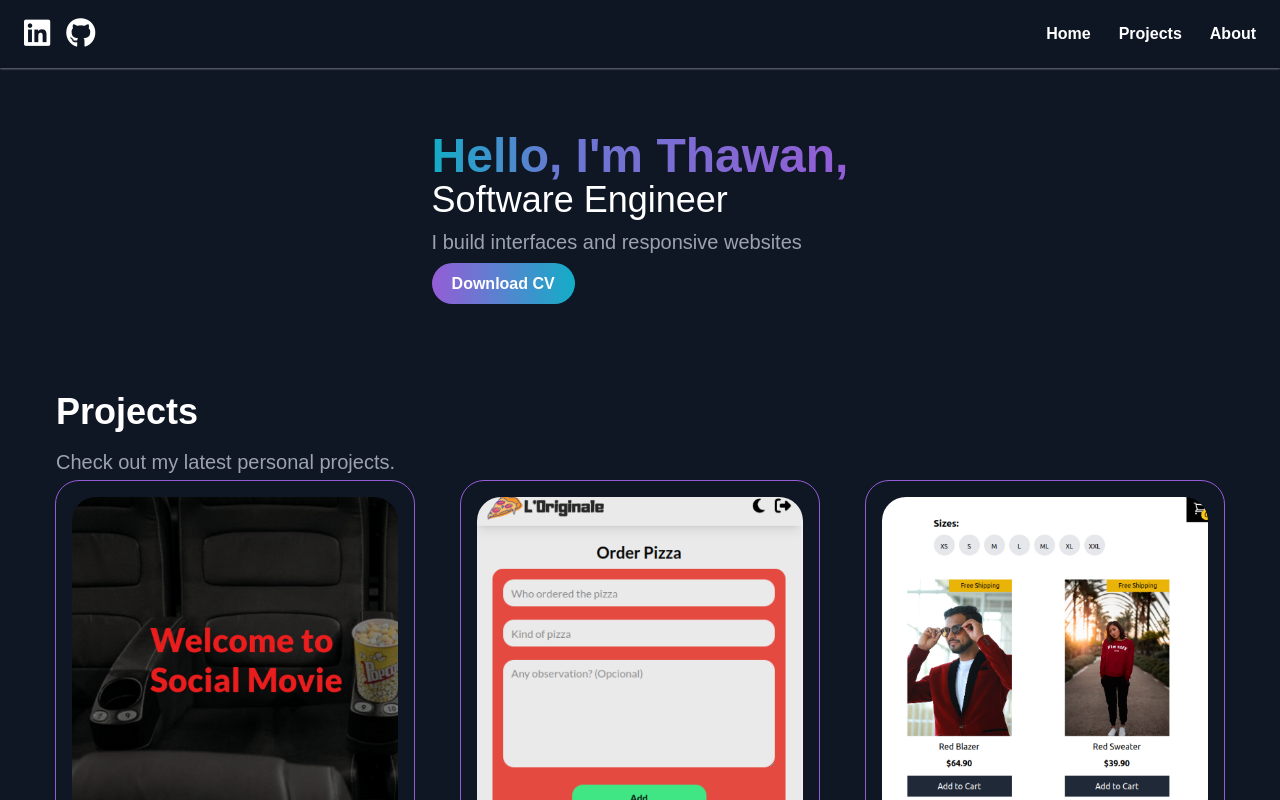
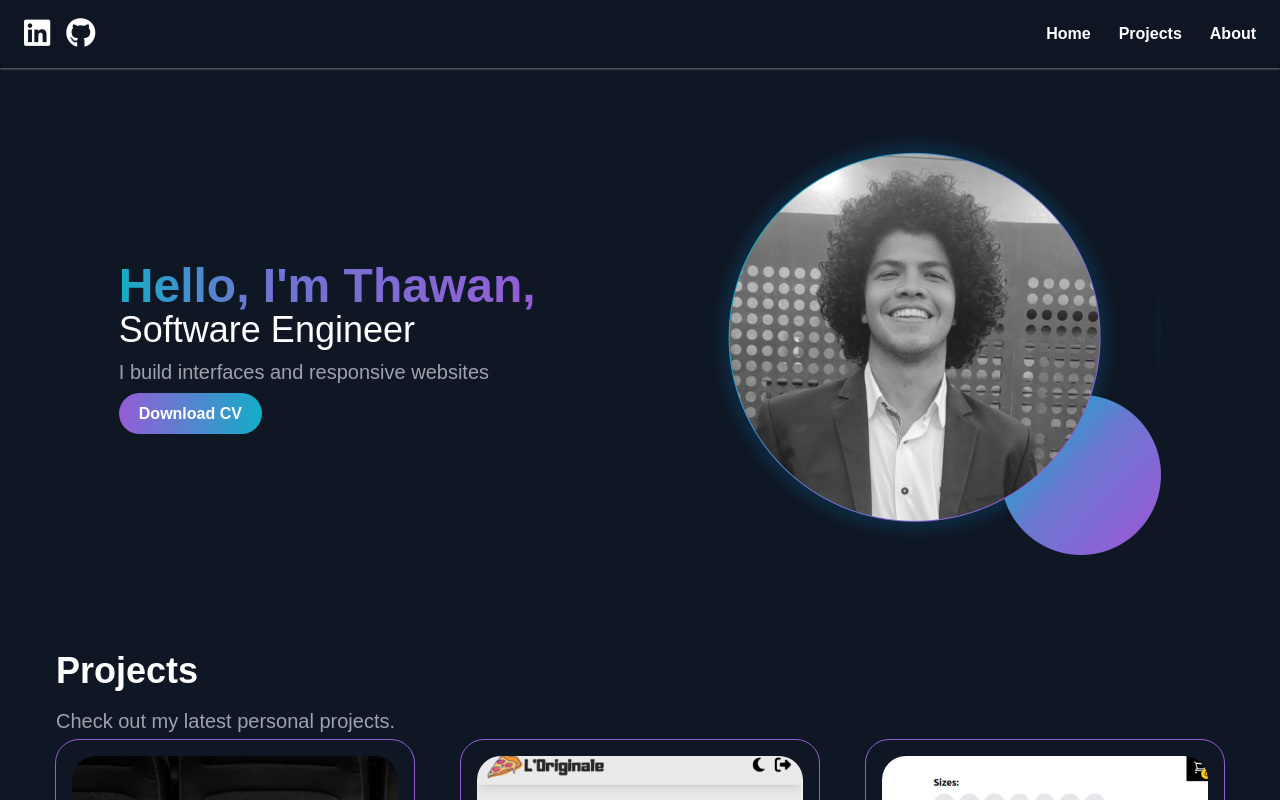
Before and after one commit to thawansilva/thawan, a React (Vite) app: page / in a window 1280 px wide. Shown: the top 800 px of the page. Built offline with nearby package versions, Linux system fonts and the light colour scheme; what tailwindcss-debug-screens would draw is missing.

Commit message:
adding images to showcase

```diff
--- a/src/routes/home/Showcase.jsx
+++ b/src/routes/home/Showcase.jsx
@@ -24,6 +24,26 @@ export default function Showcase({ homeRef }) {
                 Download CV
               </a>
             </div>
+            <div className="lg:place-self-center">
+              <img
+                src={thawan}
+                loading="lazy"
+                className="mx-auto sm:hidden"
+                alt="thawan silva"
+              />
+              <img
+                src={thawanMd}
+                loading="lazy"
+                className="hidden mx-auto sm:block lg:hidden"
+                alt="thawan silva"
+              />
+              <img
+                src={thawanLg}
+                loading="lazy"
+                className="hidden mx-auto lg:block"
+                alt="thawan silva"
+              />
+            </div>
           </div>
         </div>
       </section>
```
